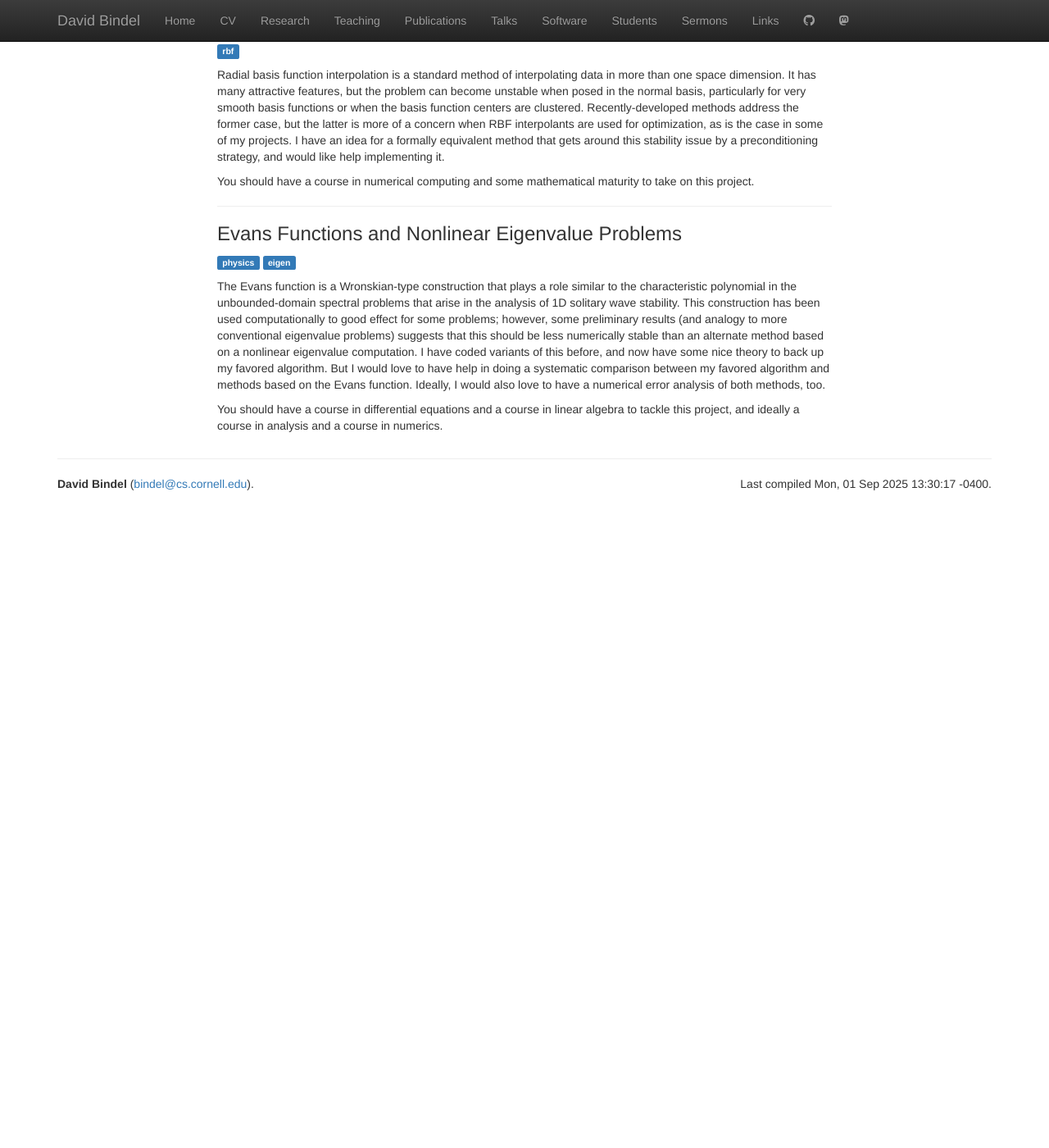
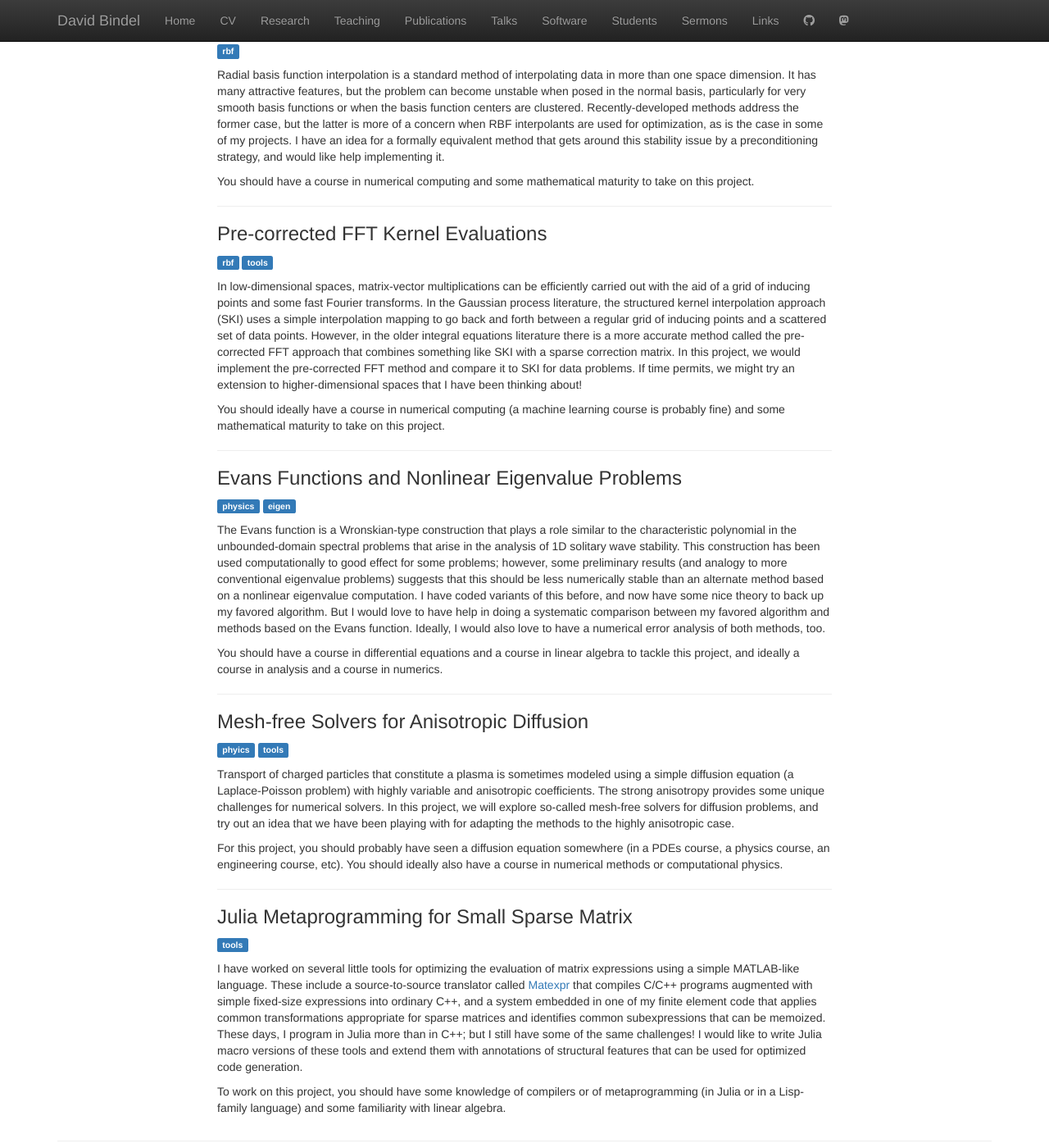
Before and after one commit to dbindel/cornell_web, a Jekyll site: the page built from meng.html, in a window 1280 px wide and 1400 px high, scrolled down 545 px. Shown: the whole window at 82% size. Built offline with Jekyll 4.4.1, drawn with Linux system fonts in a browser that asks for light colours; nearby versions of some CDN libraries; before the commit the page ends 1175 px from its top, so only the background shows below that.

Commit message:
Add new MEng projects.

```diff
--- a/_data/meng.yml
+++ b/_data/meng.yml
@@ -34,6 +34,28 @@
     You should have a course in numerical computing and some
     mathematical maturity to take on this project.
 -
+  title: Pre-corrected FFT Kernel Evaluations
+  tags: [rbf, tools]
+  display: true
+  blurb: |
+    In low-dimensional spaces, matrix-vector multiplications can be
+    efficiently carried out with the aid of a grid of inducing points
+    and some fast Fourier transforms.  In the Gaussian process
+    literature, the structured kernel interpolation approach (SKI)
+    uses a simple interpolation mapping to go back and forth between a
+    regular grid of inducing points and a scattered set of data
+    points.  However, in the older integral equations literature there
+    is a more accurate method called the pre-corrected FFT approach
+    that combines something like SKI with a sparse correction matrix.
+    In this project, we would implement the pre-corrected FFT method
+    and compare it to SKI for data problems.  If time permits, we
+    might try an extension to higher-dimensional spaces that I have
+    been thinking about!
+
+    You should ideally have a course in numerical computing (a machine
+    learning course is probably fine) and some mathematical maturity
+    to take on this project.
+-
   title: Evans Functions and Nonlinear Eigenvalue Problems
   tags: [physics, eigen]
   display: true
@@ -55,6 +77,51 @@
     You should have a course in differential equations and a course
     in linear algebra to tackle this project, and ideally a course in
     analysis and a course in numerics.
+-
+  title: Mesh-free Solvers for Anisotropic Diffusion
+  tags: [phyics, tools]
+  display: true
+  blurb: |
+    Transport of charged particles that constitute a plasma is
+    sometimes modeled using a simple diffusion equation (a
+    Laplace-Poisson problem) with highly variable and anisotropic
+    coefficients.  The strong anisotropy provides some unique
+    challenges for numerical solvers.  In this project, we will
+    explore so-called mesh-free solvers for diffusion problems,
+    and try out an idea that we have been playing with for adapting
+    the methods to the highly anisotropic case.
+
+    For this project, you should probably have seen a diffusion
+    equation somewhere (in a PDEs course, a physics course, an
+    engineering course, etc).  You should ideally also have a course
+    in numerical methods or computational physics.
+-
+  title: Julia Metaprogramming for Small Sparse Matrix
+  tags: [tools]
+  display: true
+  blurb: |
+    I have worked on several little tools for optimizing the
+    evaluation of matrix expressions using a simple MATLAB-like
+    language.  These include a source-to-source translator called
+    [Matexpr](http://www.cs.cornell.edu/~bindel/cims/matexpr/) that
+    compiles C/C++ programs augmented with simple fixed-size
+    expressions into ordinary C++, and a system embedded in one of my
+    finite element code that applies common transformations
+    appropriate for sparse matrices and identifies common
+    subexpressions that can be memoized.  These days, I program in
+    Julia more than in C++; but I still have some of the same
+    challenges!  I would like to write Julia macro versions of these
+    tools and extend them with annotations of structural features that
+    can be used for optimized code generation.
+
+    To work on this project, you should have some knowledge of
+    compilers or of metaprogramming (in Julia or in a Lisp-family
+    language) and some familiarity with linear algebra.
+#
+#
+### --- Older stuff ---
+#
+#
 -
   title: JuliaFEM
   tags: [physics, tools]
```
